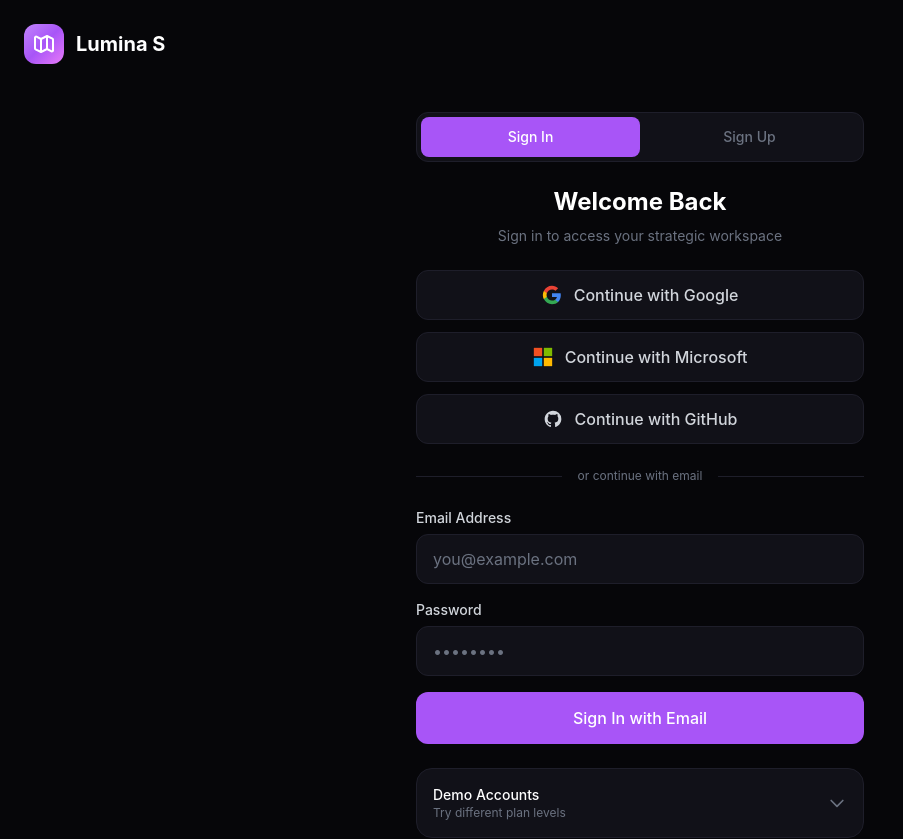
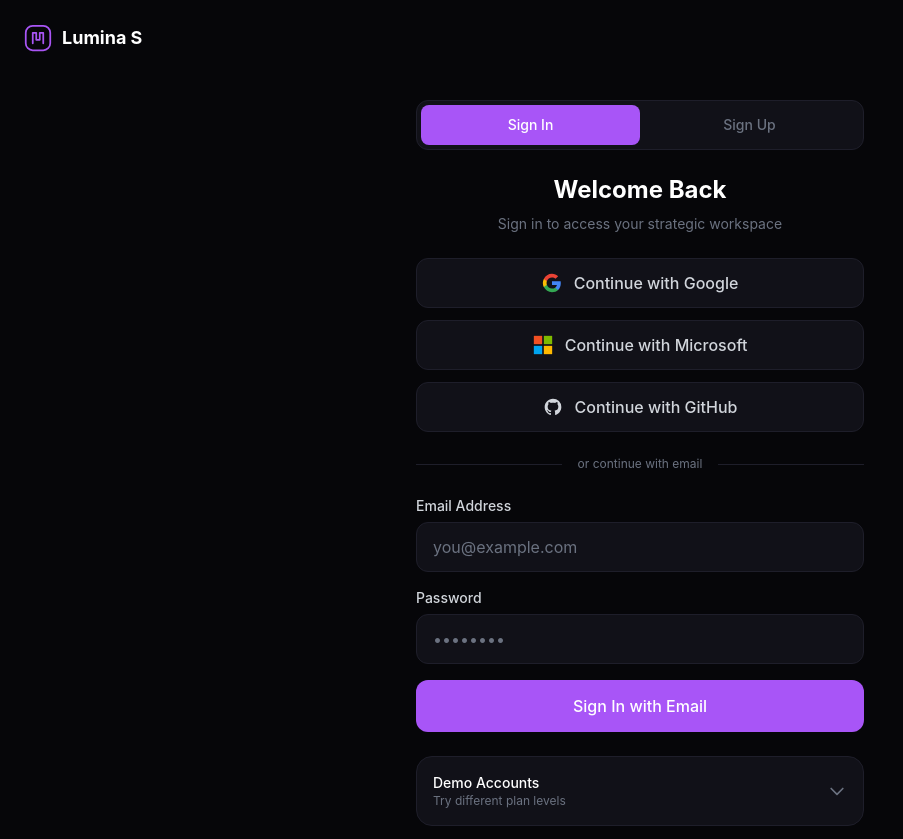
Before and after one commit to Imomazin/ambi_sight-reloaded, a Next.js app: page /signin in a window 1280 px wide. Shown: the top 839 px of the page, without its empty margins (0-903 px from the left). Built offline with nearby package versions, Linux system fonts and the light colour scheme.

Commit message:
Update sign-in page logo to match new SVG branding
https://claude.ai/code/session_019LedaXGCSRYhnm4vj5KVYR

```diff
--- a/app/signin/page.tsx
+++ b/app/signin/page.tsx
@@ -167,13 +167,13 @@ export default function SignInPage() {
     <div className="min-h-screen bg-[var(--bg-primary)] flex flex-col">
       {/* Header */}
       <header className="p-6">
-        <Link href="/" className="flex items-center gap-3 w-fit">
-          <div className="w-10 h-10 rounded-xl bg-gradient-to-br from-purple-400 via-purple-500 to-magenta-400 flex items-center justify-center">
-            <svg className="w-6 h-6 text-white" fill="none" viewBox="0 0 24 24" stroke="currentColor">
-              <path strokeLinecap="round" strokeLinejoin="round" strokeWidth={2} d="M9 20l-5.447-2.724A1 1 0 013 16.382V5.618a1 1 0 011.447-.894L9 7m0 13l6-3m-6 3V7m6 10l4.553 2.276A1 1 0 0021 18.382V7.618a1 1 0 00-.553-.894L15 4m0 13V4m0 0L9 7" />
-            </svg>
-          </div>
-          <span className="text-xl font-bold text-[var(--text-primary)]">Lumina S</span>
+        <Link href="/" className="flex items-center gap-2.5 w-fit">
+          <svg width="28" height="28" viewBox="0 0 32 32" fill="none">
+            <rect x="2" y="2" width="28" height="28" rx="8" stroke="url(#si-lg)" strokeWidth="2"/>
+            <path d="M10 22V10h4v8h4V10h4v12" stroke="url(#si-lg)" strokeWidth="2" strokeLinecap="round" strokeLinejoin="round"/>
+            <defs><linearGradient id="si-lg" x1="0" y1="0" x2="32" y2="32"><stop stopColor="#A855F7"/><stop offset="1" stopColor="#EC4899"/></linearGradient></defs>
+          </svg>
+          <span className="text-lg font-bold text-[var(--text-primary)]">Lumina S</span>
         </Link>
       </header>
 
```
